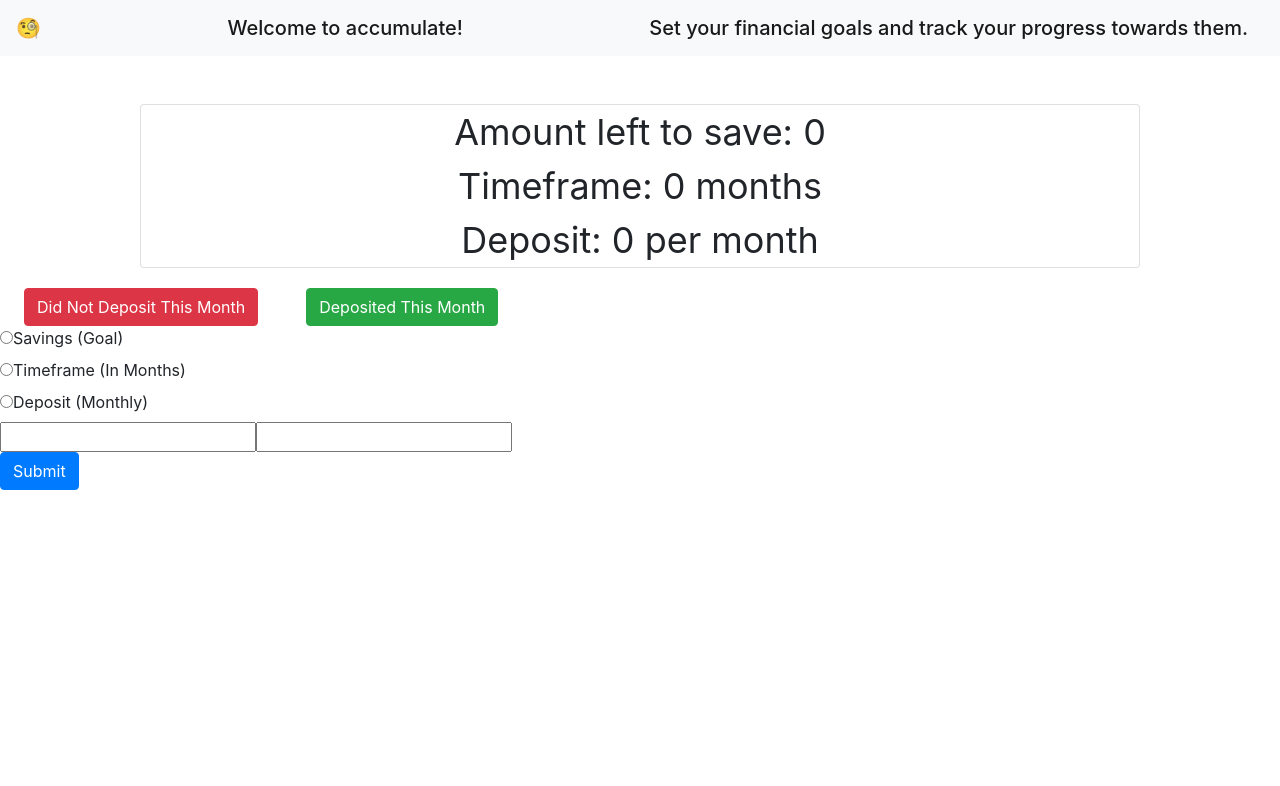
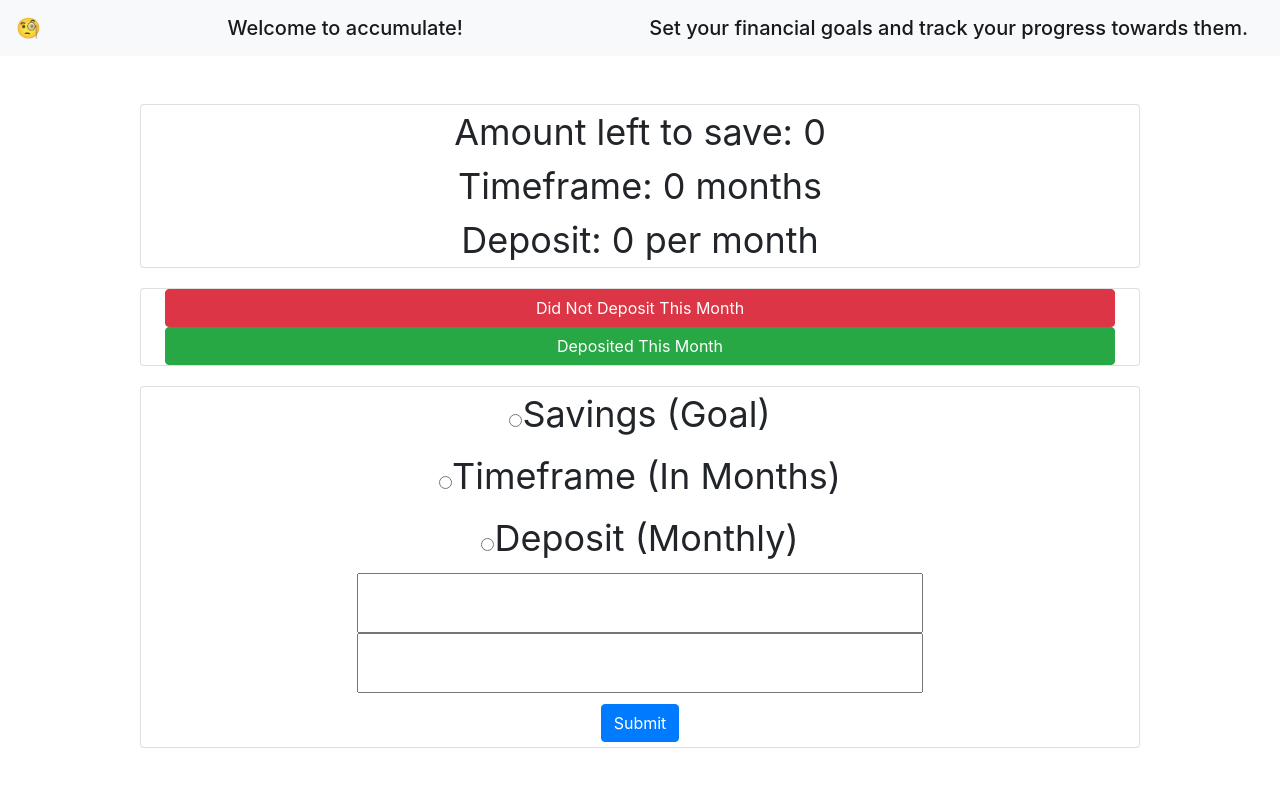
Before and after one commit to benorule/accumulate, a React (Create React App) app in the folder client/: page / in a window 1280 px wide. Shown: the top 786 px of the page. Built offline with nearby package versions, Linux system fonts and the light colour scheme.

Commit message:
connect buttons to displayed information so they edit values displayed

```diff
--- a/client/src/components/Form.js
+++ b/client/src/components/Form.js
@@ -1,4 +1,4 @@
-import React, { useContext, useEffect } from "react";
+import React, { useContext } from "react";
 import GoalContext from "../utils/GoalContext";
 
 
@@ -24,7 +24,7 @@ function Form() {
     }
 
     return (
-        <>
+        <div className="card">
             <div onChange={onChangeValue}>
                 <input type="radio" id="savings" name="savings" value="savings" />
                 <label for="savings">Savings (Goal)</label>
@@ -41,7 +41,7 @@ function Form() {
                 {goalState.value !== "deposit" ? <input onChange={handleInputChange} type="number" id="deposit" name="deposit" /> : <div></div>}
                 <button className="btn btn-primary" onClick={calculate}>Submit</button>
             </form>
-        </>
+        </div>
     );
 }
 
--- a/client/src/components/MonthBtns.js
+++ b/client/src/components/MonthBtns.js
@@ -2,7 +2,7 @@ import React from "react";
 
 function MonthBtns({ changeMonth }) {
   return (
-    <div>
+    <div className="card">
       <button onClick={() => changeMonth("lazy")} className="btn btn-danger mx-4">
         Did Not Deposit This Month
       </button>
```
